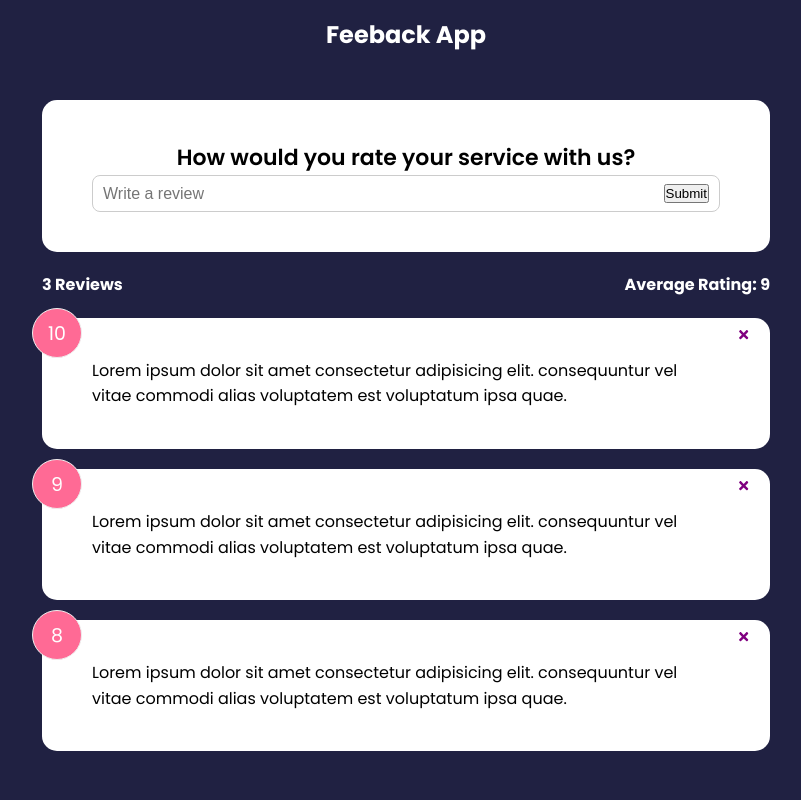
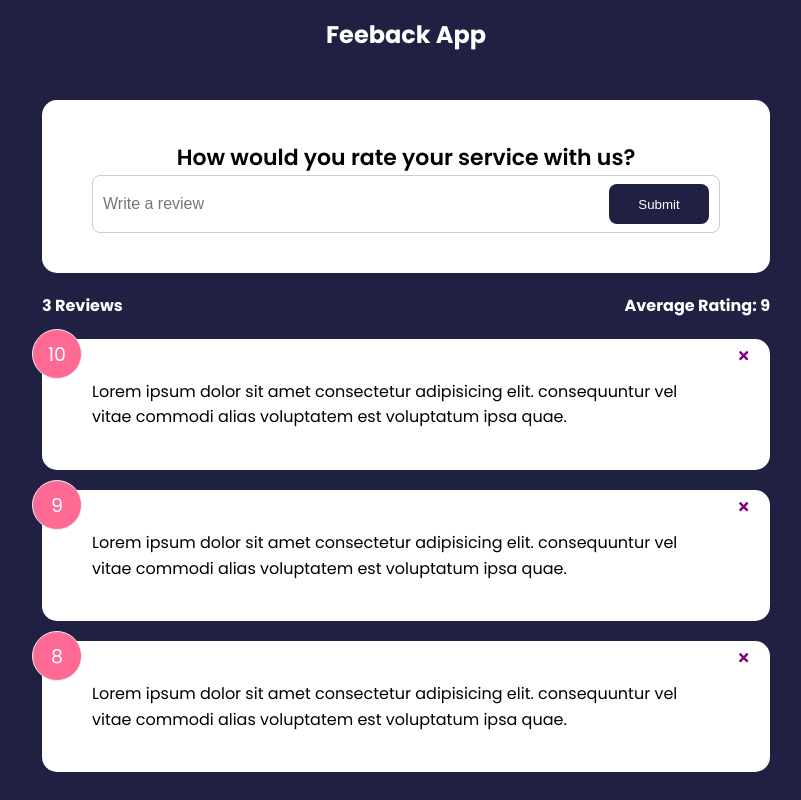
Before and after one commit to gbolahan7/Feedback-app, a React (Create React App) app: page / in a window 1280 px wide. Shown: the whole page, without its empty margins (234-1035 px from the left). Built offline with nearby package versions, Linux system fonts and the light colour scheme.

Commit message:
custom button component added

```diff
--- a/src/components/FeedbackForm.jsx
+++ b/src/components/FeedbackForm.jsx
@@ -1,6 +1,7 @@
 import React from 'react'
 import Card from './shared/Card'
 import {useState} from 'react'
+import Button from './shared/Button'
 
 export default function FeedbackForm() {
     const [text, setText] = useState('')
@@ -15,7 +16,7 @@
         {/* rating select component to do*/}
         <div className='input-group'>
             <input onChange={handleTextChange} type="text" name="" placeholder='Write a review' value={text}/>
-            <button type="submit">Submit</button>
+            <Button type="submit">Submit</Button>
         </div>
       </form>
     </Card>
--- /dev/null
+++ b/src/components/shared/Button.jsx
@@ -0,0 +1,24 @@
+import React from 'react'
+import PropTypes from 'prop-types'
+
+export default function Button({children, version, type, isDisabled}) {
+  return (
+    <button type="{type}" disabled={isDisabled} className={`btn btn-${version}`}>
+        {children}
+    </button>
+  )
+}
+
+
+Button.defaultProps = {
+    version: 'primary',
+    type: 'button',
+    isDisabled: false
+}
+
+Button.propTypes = {
+    children: PropTypes.node.isRequired,
+    version: PropTypes.string,
+    type: PropTypes.string,
+    isDisabled: PropTypes.bool,
+}
```
